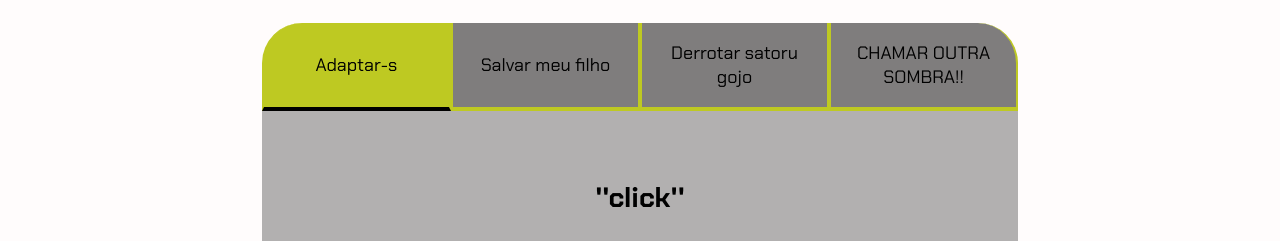
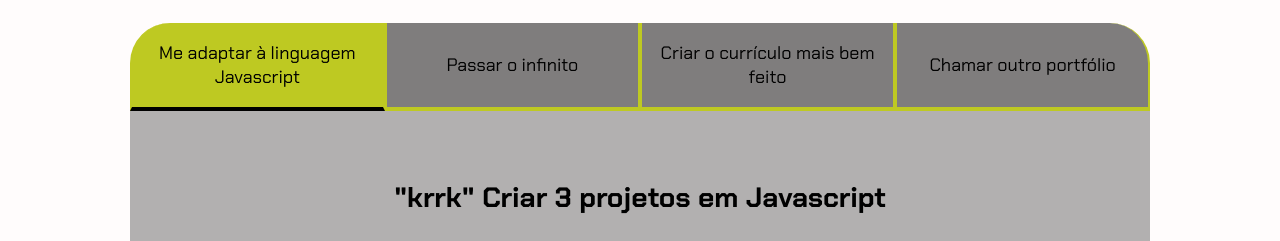
Before and after one commit to JoaoLucas1234567891011/Mahoraga-s-Project, a plain HTML site: page index.html in a window 1280 px wide. Shown: the part 80-321 px from the top of the page. Drawn offline with Linux system fonts and the light colour scheme.

Commit message:
index.html

```diff
--- a/index.html
+++ b/index.html
@@ -13,14 +13,14 @@
         <h2 class="titulo-principal">Meus objetivos do ano:<span>_</span></h2>
         <div class="conteudo">
             <div class="botoes">
-                <button class="botao ativo">Adaptar-s</button>
-                <button class="botao">Salvar meu filho</button>
-                <button class="botao">Derrotar satoru gojo</button>
-                <button class="botao">CHAMAR OUTRA SOMBRA!!</button>
+                <button class="botao ativo">Me adaptar à linguagem Javascript </button>
+                <button class="botao">Passar o infinito</button>
+                <button class="botao">Criar o currículo mais bem feito</button>
+                <button class="botao">Chamar outro portfólio</button>
             </div>
             <div class="abas-textos">
                 <div class="aba-conteudo ativo">
-                    <h3 class="aba-conteudo-titulo-principal">''click''</h3>
+                    <h3 class="aba-conteudo-titulo-principal">"krrk" Criar 3 projetos em Javascript</h3>
                     <h4 class="aba-conteudo-titulo-secundario">Tempo para completar o objetivo</h4>
                     <div class="contador">
                         <div class="contador-digito">
@@ -42,7 +42,7 @@
                     </div>
                 </div>
                 <div class="aba-conteudo">
-                    <h3 class="aba-conteudo-titulo-principal">Sukumba-sama</h3>
+                    <h3 class="aba-conteudo-titulo-principal">Espaço entre mim e a finalização do curso</h3>
                     <h4 class="aba-conteudo-titulo-secundario">Tempo para completar o objetivo</h4>
                     <div class="contador">
                         <div class="contador-digito">
@@ -64,7 +64,7 @@
                     </div>
                 </div>
                 <div class="aba-conteudo">
-                    <h3 class="aba-conteudo-titulo-principal">clivar</h3>
+                    <h3 class="aba-conteudo-titulo-principal">Clivar meus currículos mal feitos</h3>
                     <h4 class="aba-conteudo-titulo-secundario">Tempo para completar o objetivo</h4>
                     <div class="contador">
                         <div class="contador-digito">
@@ -86,7 +86,7 @@
                     </div>
                 </div>
                 <div class="aba-conteudo">
-                    <h3 class="aba-conteudo-titulo-principal">forgive me my children for I couldn't save you from this cold, dark world...</h3>
+                    <h3 class="aba-conteudo-titulo-principal">Chamar outro portfólio porque ta difícil</h3>
                     <h4 class="aba-conteudo-titulo-secundario">Tempo para completar o objetivo</h4>
                     <div class="contador">
                         <div class="contador-digito">
```
